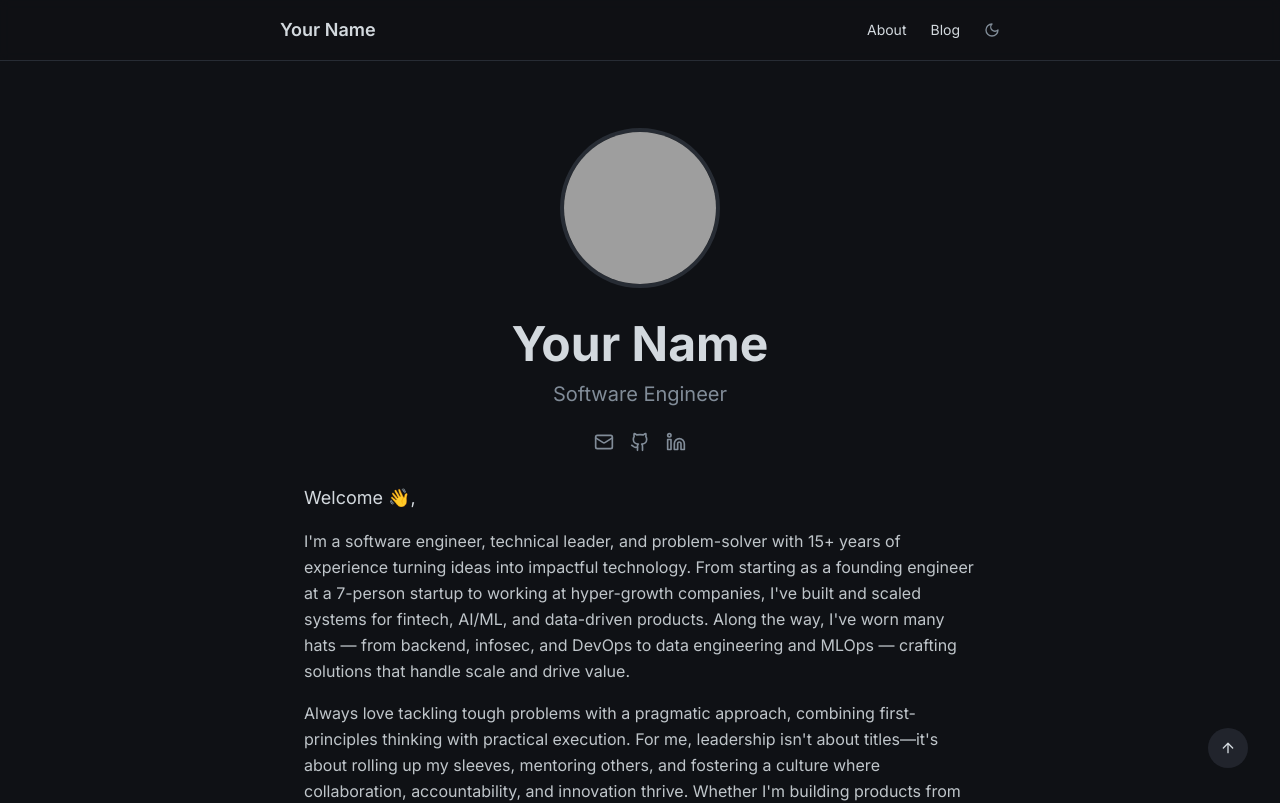
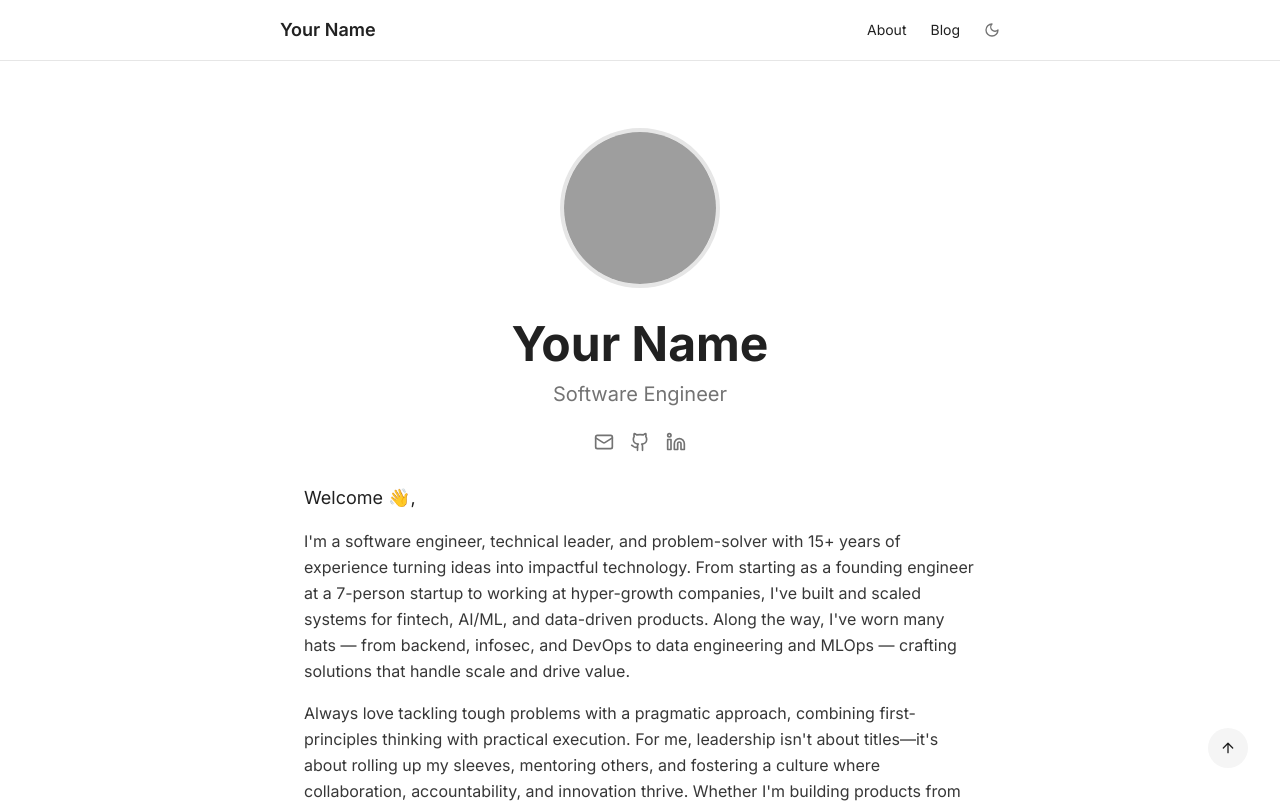
Before and after one commit to samxiao0/samxaio.fun, a React (Vite) app: page / in a window 1280 px wide. Shown: the top 803 px of the page. Built offline with nearby package versions, Linux system fonts and the light colour scheme; grey boxes are pictures that could not be loaded; the HTML template or start-up script is replaced by a standard one.

Commit message:
Refactor: Update color scheme

```diff
--- a/src/index.css
+++ b/src/index.css
@@ -8,33 +8,33 @@ All colors MUST be HSL.
 
 @layer base {
   :root {
-    --background: 220 18% 7%;
-    --foreground: 210 15% 85%;
+    --background: 0 0% 100%;
+    --foreground: 0 0% 13%;
 
-    --card: 220 16% 10%;
-    --card-foreground: 210 15% 85%;
+    --card: 0 0% 100%;
+    --card-foreground: 0 0% 13%;
 
-    --popover: 220 16% 10%;
-    --popover-foreground: 210 15% 85%;
+    --popover: 0 0% 100%;
+    --popover-foreground: 0 0% 13%;
 
-    --primary: 24 90% 58%;
+    --primary: 16 100% 55%;
     --primary-foreground: 0 0% 100%;
 
-    --secondary: 220 14% 15%;
-    --secondary-foreground: 210 15% 85%;
+    --secondary: 0 0% 96%;
+    --secondary-foreground: 0 0% 13%;
 
-    --muted: 220 14% 20%;
-    --muted-foreground: 210 10% 55%;
+    --muted: 0 0% 96%;
+    --muted-foreground: 0 0% 45%;
 
-    --accent: 24 90% 58%;
+    --accent: 16 100% 55%;
     --accent-foreground: 0 0% 100%;
 
-    --destructive: 0 72% 51%;
-    --destructive-foreground: 210 20% 95%;
+    --destructive: 0 84% 60%;
+    --destructive-foreground: 0 0% 100%;
 
-    --border: 220 14% 18%;
-    --input: 220 14% 18%;
-    --ring: 24 90% 58%;
+    --border: 0 0% 90%;
+    --input: 0 0% 90%;
+    --ring: 16 100% 55%;
 
     --radius: 0.5rem;
 
```
